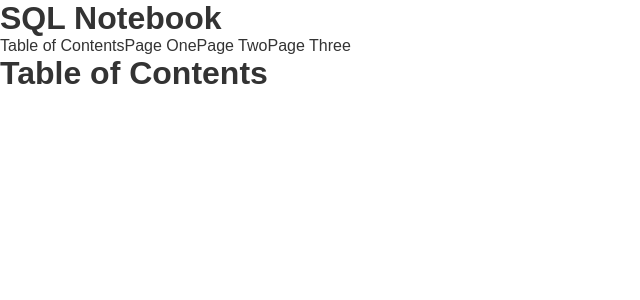
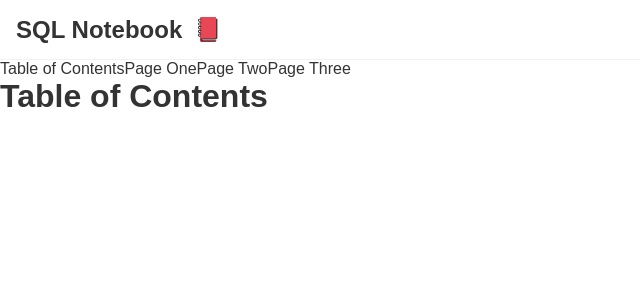
Before and after one commit to agviray/sql-notebook, a React (Create React App) app: page /table-of-contents in a window 1280 px wide. Shown: the top 300 px of the page, without its empty margins (0-640 px from the left). Built offline with nearby package versions, Linux system fonts and the light colour scheme.

Commit message:
Create initial Header component and styles

```diff
--- /dev/null
+++ b/src/components/Header.js
@@ -0,0 +1,26 @@
+import React from 'react';
+import { Link } from 'react-router-dom';
+import notebook from '../assets/icons/notebook.svg';
+
+const Header = () => {
+  return (
+    <header>
+      <nav>
+        <div className="content">
+          <div className="headerLinkContainer">
+            <Link to={'/'}>
+              <span>
+                <h1>SQL Notebook</h1>
+                <span>
+                  <img src={notebook} alt="SQL Notebook logo" />
+                </span>
+              </span>
+            </Link>
+          </div>
+        </div>
+      </nav>
+    </header>
+  );
+};
+
+export default Header;
--- a/src/components/Layout.js
+++ b/src/components/Layout.js
@@ -1,10 +1,11 @@
 import React from 'react';
 import { Link, Outlet } from 'react-router-dom';
+import Header from './Header';
 
 const Layout = () => {
   return (
     <div>
-      <h1>SQL Notebook</h1>
+      <Header />
       <ul>
         <Link to="table-of-contents">Table of Contents</Link>
         <Link to="page-one">Page One</Link>
--- a/src/sass/base/_base.scss
+++ b/src/sass/base/_base.scss
@@ -1,3 +1,7 @@
+html,
+body {
+  min-width: 350px;
+}
 p {
   line-height: 1.5;
 }
--- /dev/null
+++ b/src/sass/layout/_header.scss
@@ -0,0 +1,29 @@
+header {
+  display: flex;
+  align-items: center;
+  height: 60px;
+  padding: 0 1rem;
+  z-index: 5;
+  border-bottom: solid 1px #f2f2f2;
+}
+
+.headerLinkContainer {
+  & > a {
+    & > span {
+      display: inline-flex;
+      gap: 1rem;
+
+      & > span {
+        display: inline-flex;
+        align-items: center;
+        width: 20px;
+        line-height: 0;
+        font-size: 0;
+
+        & > img {
+          width: 100%;
+        }
+      }
+    }
+  }
+}
--- a/src/sass/main.css
+++ b/src/sass/main.css
@@ -1,3 +1,8 @@
+html,
+body {
+  min-width: 350px;
+}
+
 p {
   line-height: 1.5;
 }
@@ -32,4 +37,28 @@ button {
   box-sizing: border-box;
   color: #333333;
   font-family: Arial, Helvetica, sans-serif;
+}
+
+header {
+  display: flex;
+  align-items: center;
+  height: 60px;
+  padding: 0 1rem;
+  z-index: 5;
+  border-bottom: solid 1px #f2f2f2;
+}
+
+.headerLinkContainer > a > span {
+  display: inline-flex;
+  gap: 1rem;
+}
+.headerLinkContainer > a > span > span {
+  display: inline-flex;
+  align-items: center;
+  width: 20px;
+  line-height: 0;
+  font-size: 0;
+}
+.headerLinkContainer > a > span > span > img {
+  width: 100%;
 }/*# sourceMappingURL=main.css.map */
--- a/src/sass/main.scss
+++ b/src/sass/main.scss
@@ -3,4 +3,5 @@
 @import './base/base';
 @import './base/reset';
 
+@import './layout//header';
 @import './layout/layout';
```
Also changed, not shown: src/assets/icons/notebook.svg, 1 other file (tests, documents, lock files or other folders).
